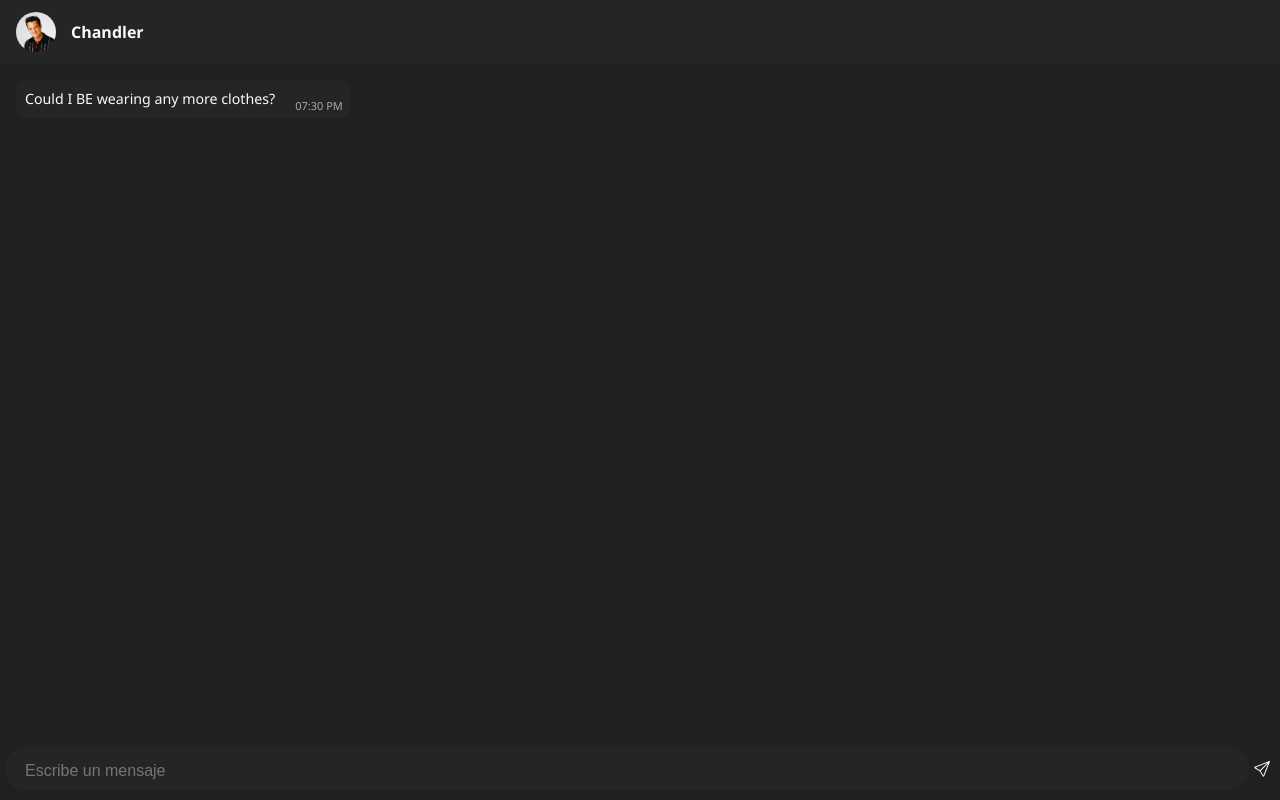
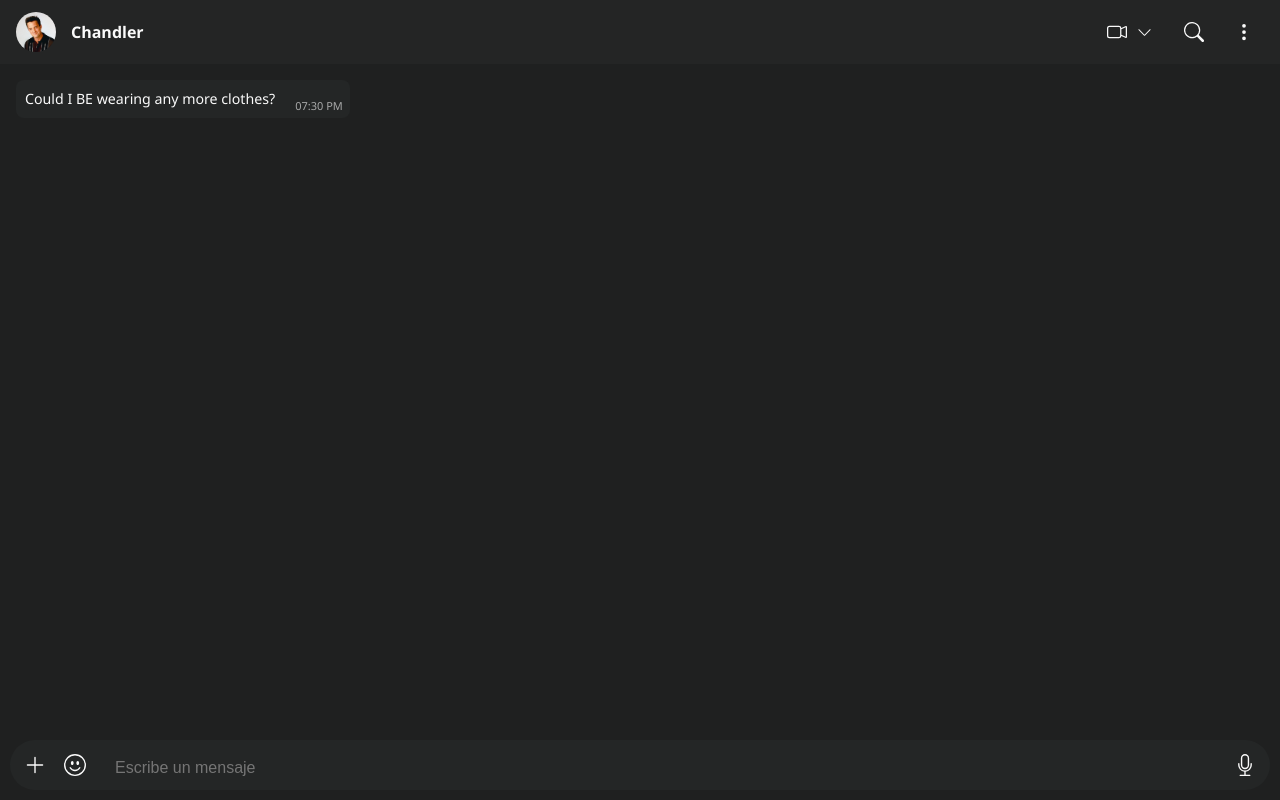
Before and after one commit to santiagomosler/tp-final-frontend, a React (Vite) app: page /chat/chandler in a window 1280 px wide. Built offline with nearby package versions, Linux system fonts and the light colour scheme.

Commit message:
seguir con estilo del Home

```diff
--- a/src/pages/Chat.jsx
+++ b/src/pages/Chat.jsx
@@ -8,6 +8,8 @@ const Chat = () => {
   const { chats, sendMessage } = useChat();
   const chat = chats[id];
   const [newMessage, setNewMessage] = useState("");
+  const [isTyping, setIsTyping] = useState(false);
+
 
   if (!chat) return <p>Chat no encontrado.</p>;
 
@@ -24,6 +26,38 @@ const Chat = () => {
       <div className="chat-header">
         <img src={chat.avatar} alt={chat.name} className="chat-avatar" />
         <h2 className="chat-name">{chat.name}</h2>
+
+        <div className="chat-icons">
+          <div className="video-dropdown-group">
+            {/* Ícono cámara de video */}
+            <button className="icon-btn video-call-icon">
+              <svg className="camera-icon" xmlns="http://www.w3.org/2000/svg" width="20" height="20" fill="currentColor" viewBox="0 0 16 16">
+                <path fillRule="evenodd" d="M0 5a2 2 0 0 1 2-2h7.5a2 2 0 0 1 1.983 1.738l3.11-1.382A1 1 0 0 1 16 4.269v7.462a1 1 0 0 1-1.406.913l-3.111-1.382A2 2 0 0 1 9.5 13H2a2 2 0 0 1-2-2zm11.5 5.175 3.5 1.556V4.269l-3.5 1.556zM2 4a1 1 0 0 0-1 1v6a1 1 0 0 0 1 1h7.5a1 1 0 0 0 1-1V5a1 1 0 0 0-1-1z"/>
+              </svg>
+            </button>
+
+            {/* Ícono chevron (selector de llamada) */}
+            <button className="icon-btn chevron-icon">
+              <svg className="chevron-icon" xmlns="http://www.w3.org/2000/svg" width="15" height="15" fill="currentColor" viewBox="0 0 16 16">
+                <path fillRule="evenodd" d="M1.646 4.646a.5.5 0 0 1 .708 0L8 10.293l5.646-5.647a.5.5 0 0 1 .708.708l-6 6a.5.5 0 0 1-.708 0l-6-6a.5.5 0 0 1 0-.708"/>
+              </svg>
+            </button>
+          </div>
+
+          <button className="icon-btn search-icon">
+            <svg xmlns="http://www.w3.org/2000/svg" width="20" height="20" fill="currentColor" viewBox="0 0 16 16">
+              <path d="M11.742 10.344a6.5 6.5 0 1 0-1.397 1.398h-.001q.044.06.098.115l3.85 3.85a1 1 0 0 0 1.415-1.414l-3.85-3.85a1 1 0 0 0-.115-.1zM12 6.5a5.5 5.5 0 1 1-11 0 5.5 5.5 0 0 1 11 0"/>
+            </svg>
+          </button>
+
+          <button className="icon-btn menu-icon">
+            <svg xmlns="http://www.w3.org/2000/svg" width="20" height="20" fill="currentColor" className="bi bi-three-dots-vertical" viewBox="0 0 16 16">
+              <path d="M9.5 13a1.5 1.5 0 1 1-3 0 1.5 1.5 0 0 1 3 0m0-5a1.5 1.5 0 1 1-3 0 1.5 1.5 0 0 1 3 0m0-5a1.5 1.5 0 1 1-3 0 1.5 1.5 0 0 1 3 0"/>
+            </svg>
+          </button>
+
+        </div>
+
       </div>
 
       <div className="chat-messages">
@@ -35,8 +69,8 @@ const Chat = () => {
                 <span className="message-time">{msg.time}</span>
                 {msg.from === "me" && (
                   <span className="message-tick">
-                  <svg xmlns="http://www.w3.org/2000/svg" width="16" height="16" fill="currentColor" viewBox="0 0 16 16">
-                    <path d="M8.97 4.97a.75.75 0 0 1 1.07 1.05l-3.99 4.99a.75.75 0 0 1-1.08.02L2.324 8.384a.75.75 0 1 1 1.06-1.06l2.094 2.093L8.95 4.992zm-.92 5.14.92.92a.75.75 0 0 0 1.079-.02l3.992-4.99a.75.75 0 1 0-1.091-1.028L9.477 9.417l-.485-.486z"/>
+                    <svg xmlns="http://www.w3.org/2000/svg" width="25" height="25" fill="currentColor" strokeWidth={3} viewBox="0 0 16 16">
+                      <path d="M8.97 4.97a.75.75 0 0 1 1.07 1.05l-3.99 4.99a.75.75 0 0 1-1.08.02L2.324 8.384a.75.75 0 1 1 1.06-1.06l2.094 2.093L8.95 4.992zm-.92 5.14.92.92a.75.75 0 0 0 1.079-.02l3.992-4.99a.75.75 0 1 0-1.091-1.028L9.477 9.417l-.485-.486z" />
                     </svg>
                   </span>
                 )}
@@ -47,19 +81,52 @@ const Chat = () => {
       </div>
 
       <form onSubmit={handleSubmit} className="chat-form">
+        {/* Icono "+" */}
+        <button type="button" className="form-icon plus-icon">
+          <svg xmlns="http://www.w3.org/2000/svg" width="22" height="22" fill="currentColor" viewBox="0 0 16 16">
+            <path fill-rule="evenodd" d="M8 2a.5.5 0 0 1 .5.5v5h5a.5.5 0 0 1 0 1h-5v5a.5.5 0 0 1-1 0v-5h-5a.5.5 0 0 1 0-1h5v-5A.5.5 0 0 1 8 2"/>
+          </svg>
+        </button>
+
+        {/* Icono emoji */}
+        <button type="button" className="form-icon emoji-icon">
+          <svg xmlns="http://www.w3.org/2000/svg" width="22" height="22" fill="currentColor" viewBox="0 0 16 16">
+            <path d="M8 15A7 7 0 1 1 8 1a7 7 0 0 1 0 14m0 1A8 8 0 1 0 8 0a8 8 0 0 0 0 16"/>
+            <path d="M4.285 9.567a.5.5 0 0 1 .683.183A3.5 3.5 0 0 0 8 11.5a3.5 3.5 0 0 0 3.032-1.75.5.5 0 1 1 .866.5A4.5 4.5 0 0 1 8 12.5a4.5 4.5 0 0 1-3.898-2.25.5.5 0 0 1 .183-.683M7 6.5C7 7.328 6.552 8 6 8s-1-.672-1-1.5S5.448 5 6 5s1 .672 1 1.5m4 0c0 .828-.448 1.5-1 1.5s-1-.672-1-1.5S9.448 5 10 5s1 .672 1 1.5"/>
+          </svg>
+        </button>
+
+        {/* Input de texto */}
+        <div className={`input-wrapper ${isTyping ? "typing" : ""}`}>
         <input
           type="text"
           placeholder="Escribe un mensaje"
           value={newMessage}
-          onChange={(e) => setNewMessage(e.target.value)}
+          onChange={(e) => {
+            setNewMessage(e.target.value);
+            setIsTyping(e.target.value.trim().length > 0); // activa barra si hay texto
+          }}
         />
-        <button type="submit">
-          <svg xmlns="http://www.w3.org/2000/svg" width="16" height="16" fill="currentColor" class="bi bi-send" viewBox="0 0 16 16">
+        </div>
+
+
+        {/* Icono enviar o microfono */}
+        <button type="submit" className="form-icon send-button">
+          {newMessage.trim() ? (
+            // Icono de enviar (ya lo tenías)
+            <svg className= "send-icon" xmlns="http://www.w3.org/2000/svg" width="20" height="20" fill="currentColor" viewBox="0 0 16 16">
               <path d="M15.854.146a.5.5 0 0 1 .11.54l-5.819 14.547a.75.75 0 0 1-1.329.124l-3.178-4.995L.643 7.184a.75.75 0 0 1 .124-1.33L15.314.037a.5.5 0 0 1 .54.11ZM6.636 10.07l2.761 4.338L14.13 2.576zm6.787-8.201L1.591 6.602l4.339 2.76z"/>
             </svg>
+          ) : (
+            // Icono de micrófono
+            <svg classname="microphone-icon" xmlns="http://www.w3.org/2000/svg" width="22" height="22" fill="currentColor" viewBox="0 0 16 16">
+              <path d="M3.5 6.5A.5.5 0 0 1 4 7v1a4 4 0 0 0 8 0V7a.5.5 0 0 1 1 0v1a5 5 0 0 1-4.5 4.975V15h3a.5.5 0 0 1 0 1h-7a.5.5 0 0 1 0-1h3v-2.025A5 5 0 0 1 3 8V7a.5.5 0 0 1 .5-.5"/>
+              <path d="M10 8a2 2 0 1 1-4 0V3a2 2 0 1 1 4 0zM8 0a3 3 0 0 0-3 3v5a3 3 0 0 0 6 0V3a3 3 0 0 0-3-3"/>
+            </svg>
+          )}
         </button>
+      </form>
 
-      </form>
     </div>
   );
 };
--- a/src/styles/Chat.css
+++ b/src/styles/Chat.css
@@ -1,6 +1,4 @@
 /* Contenedor general del componente de chat (pantalla completa) */
-
-
 .chat-container {
   display: flex;
   flex-direction: column;
@@ -13,7 +11,7 @@
 .chat-header {
   display: flex;
   align-items: center;
-  justify-content: start;
+  justify-content: space-between;
   padding: 10px 16px;
   height: 44px;
   background-color: #242525;
@@ -35,6 +33,80 @@
   font-size: 16px;
   margin: 0;
   padding-left: 15px;
+}
+
+/* Contenedor de los íconos en el encabezado (videollamada, búsqueda, menú) */
+.chat-icons {
+  display: flex;
+  gap: 10px;
+  margin-left: auto;
+  align-items: center;
+}
+
+/* Botón base para cada ícono del encabezado */
+.icon-btn {
+  background: none;
+  border: none;
+  padding: 0;
+  cursor: pointer;
+  color: #fafafa;
+  display: flex;
+  align-items: center;
+  justify-content: center;
+}
+
+.video-dropdown-group {
+  display: flex;
+  flex-direction: row;
+  align-items: center;
+  justify-content: center;
+  gap: 10px;
+  height: 40px;
+  width: 70px;
+}
+
+.video-dropdown-group:hover {
+  cursor: pointer;
+  background-color: #2f3030;
+  border-radius: 20px;
+  transition: background-color 0.25s ease-in-out;
+}
+
+.chevron-icon,
+.video-call-icon {
+  color: #fafafa;
+  outline: none;
+}
+
+
+/* Lupa */
+.search-icon {
+  color: #fafafa;
+  width: 40px;
+  height: 40px;
+}
+
+.search-icon:hover {
+  cursor: pointer;
+  background-color: #2f3030;
+  border-radius: 20px;
+  transition: background-color 0.25s ease-in-out;
+}
+
+/* Menú (tres puntos) */
+.menu-icon {
+  color: #fafafa;
+  width: 40px;
+  height: 40px;
+}
+
+.video-dropdown-group:hover,
+.search-icon:hover,
+.menu-icon:hover {
+  cursor: pointer;
+  background-color: #333535;
+  border-radius: 20px;
+  transition: background-color 0.20s ease-in-out;
 }
 
 /* Contenedor de todos los mensajes del chat, con scroll vertical */
@@ -89,7 +161,6 @@
 /* Contenedor que agrupa la hora y los ticks */
 .message-meta {
   display: flex;
-
   gap: 0.25rem;
   white-space: nowrap;
   padding: 15px 0px 0px 20px;
@@ -100,40 +171,75 @@
   font-size: 11px;
   color: #ffffff99;
   text-align: right;
+  align-self: center;
 }
 
 /* Ícono de doble tick */
 .message-tick {
-  color: #ffffff99
+  color: #ffffff99;
 }
 
-/* Contenedor del formulario de entrada (input + botón) */
+/* Contenedor del formulario de entrada (input + botones) */
 .chat-form {
   display: flex;
   align-items: center;
-  padding: 10px 5px 10px 5px;
-  background-color: transparent;
+  padding: 5px;
+  background-color: #242626;
+  margin: 10px 10px 10px 10px;
+  border-radius: 30px;
+
+}
+
+/* === Contenedor del input con barra indicadora de escritura === */
+.input-wrapper {
+  display: flex;
+  flex: 1;
+  align-items: center;
+  outline: none;
 }
 
 /* Campo de texto para escribir el mensaje */
-.chat-form input {
+.input-wrapper input {
   flex: 1;
   border: none;
-  padding: 15px 10px 10px 20px;
-  border-radius: 20px;
-  font-size: 1rem;
-  background-color: #242525;
+  padding: 10px 10px 5px 20px;
+  font-size: 16px;
+  color: #fafafa;
+  background-color: transparent;
+  outline: none;
 }
 
-/* Botón para enviar el mensaje */
+/* Botón general dentro del formulario (enviar, mic, emoji, etc.) */
 .chat-form button {
   background: none;
   border: none;
-  cursor: pointer;
-  padding: 0.3rem;
-  font-size: 1.4rem;
-  color: #fafaf0;
+  color: #fafafa;
   display: flex;
   align-items: center;
   justify-content: center;
+  width: 40px;
+  height: 40px;
 }
+
+/* === Íconos dentro del formulario (footer) === */
+.form-icon {
+  display: flex;
+  align-items: center;
+  justify-content: center;
+  cursor: pointer;
+}
+
+.plus-icon:hover,
+.emoji-icon:hover {
+  cursor: pointer;
+  background-color: #2f3030;
+  border-radius: 20px;
+  transition: background-color 0.20s ease-in-out;
+}
+
+.send-button:hover {
+  cursor: pointer;
+  background-color: #25d366;
+  border-radius: 20px;
+  transition: background-color 0.20s ease-in-out;
+}
```
Lines whose indentation alone changed are shown as unchanged.
